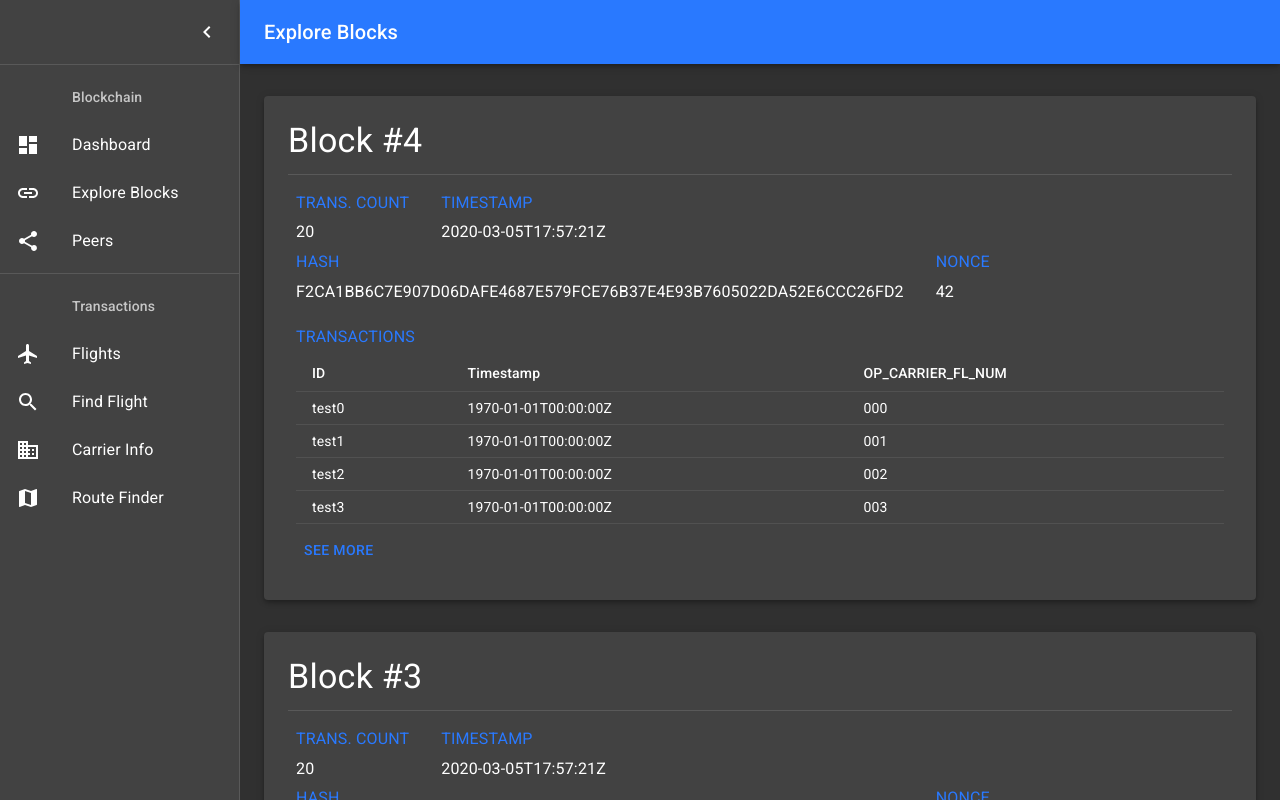
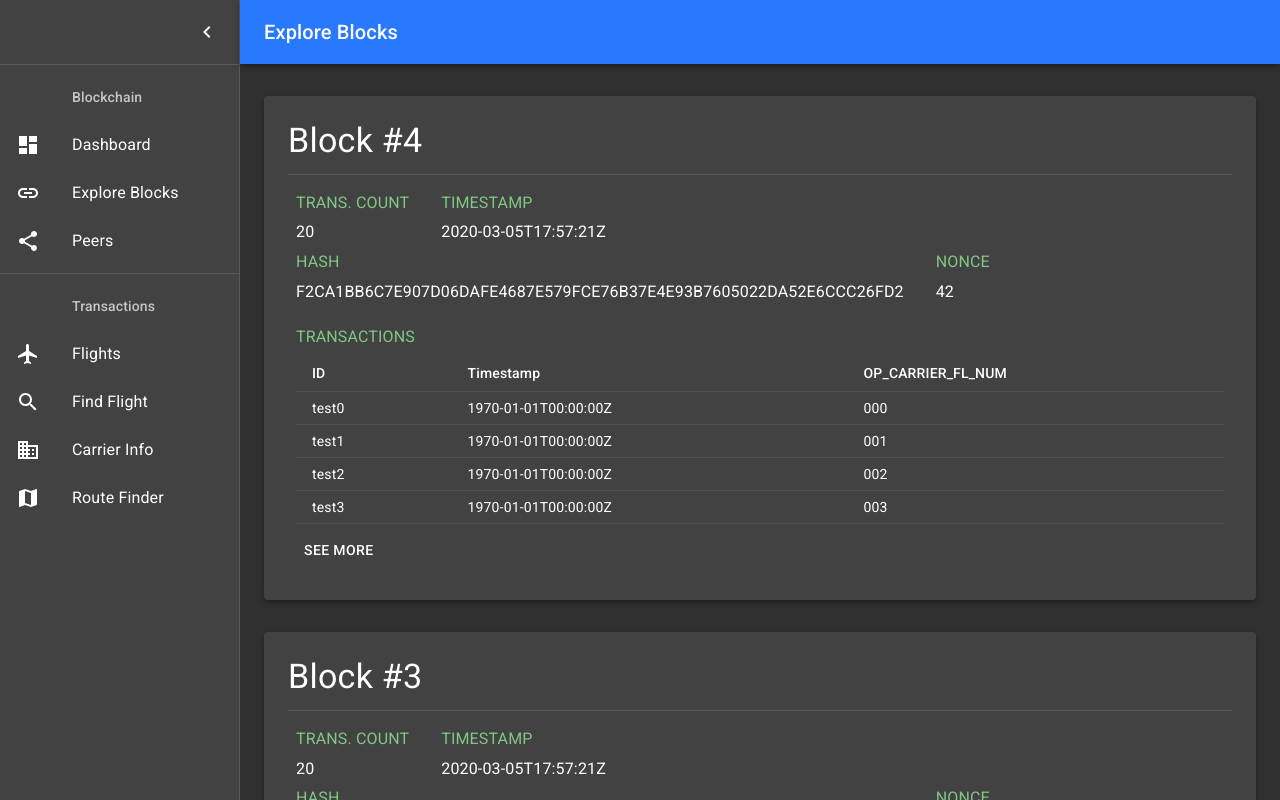
Before and after one commit to giulioz/speedy_blockchain, a React (Create React App) app in the folder packages/frontend/: page /blockchain in a window 1280 px wide. Built offline with nearby package versions, Linux system fonts and the light colour scheme.

Commit message:
Changed secondary color

```diff
--- a/packages/frontend/src/components/BlockCard.tsx
+++ b/packages/frontend/src/components/BlockCard.tsx
@@ -88,25 +88,25 @@ export default function BlockCard({
       <div className={classes.infoBox}>
         <div className={classes.baseline}>
           <div className={clsx(classes.upper, classes.inline)}>
-            <Typography color="primary" gutterBottom>
+            <Typography color="secondary" gutterBottom>
               Trans. Count
             </Typography>
             <Typography gutterBottom>{block.transactions.length}</Typography>
           </div>
           <div className={clsx(classes.upper, classes.inline)}>
-            <Typography color="primary" gutterBottom>
+            <Typography color="secondary" gutterBottom>
               Timestamp
             </Typography>
             <Typography gutterBottom>{formatISO(block.timestamp)}</Typography>
           </div>
           <div className={clsx(classes.upper, classes.inline)}>
-            <Typography color="primary" gutterBottom>
+            <Typography color="secondary" gutterBottom>
               Hash
             </Typography>
             <Typography gutterBottom>{block.hash}</Typography>
           </div>
           <div className={clsx(classes.upper, classes.inline)}>
-            <Typography color="primary" gutterBottom>
+            <Typography color="secondary" gutterBottom>
               Nonce
             </Typography>
             <Typography gutterBottom>{block.nonce}</Typography>
@@ -114,7 +114,7 @@ export default function BlockCard({
         </div>
 
         <Typography
-          color="primary"
+          color="secondary"
           gutterBottom
           className={clsx(classes.upper, classes.transactionsTitle)}
         >
@@ -141,11 +141,7 @@ export default function BlockCard({
 
         {!seeAll && (
           <div className={classes.seeMore}>
-            <Button
-              color="primary"
-              component={RouterLink}
-              to={`/blockchain/${block.index}`}
-            >
+            <Button component={RouterLink} to={`/blockchain/${block.index}`}>
               See more
             </Button>
           </div>
--- a/packages/frontend/src/index.tsx
+++ b/packages/frontend/src/index.tsx
@@ -16,7 +16,7 @@ const theme = (createMuiTheme as any)({
       main: "#2979ff"
     },
     secondary: {
-      main: "#ff5252"
+      main: "#81c784"
     }
   },
   overrides: {
```
